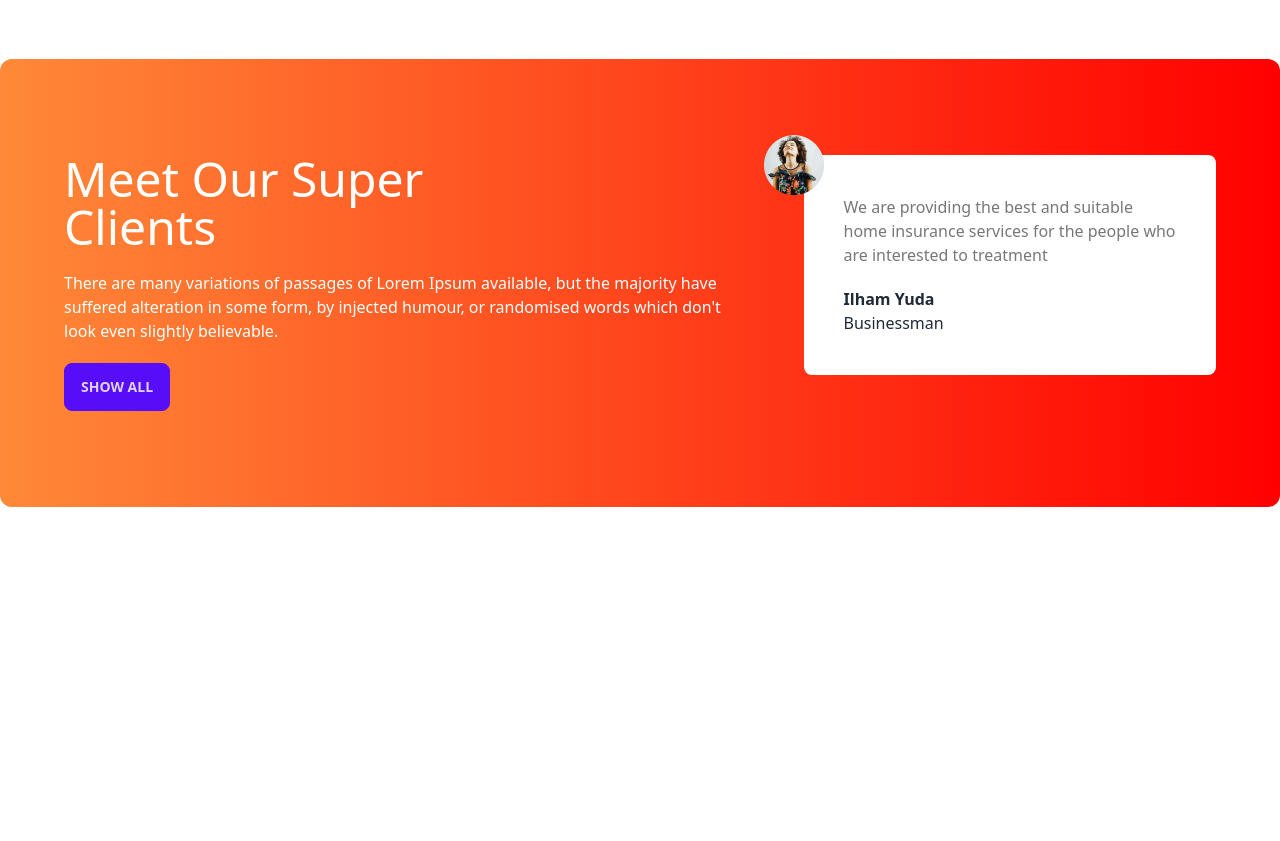
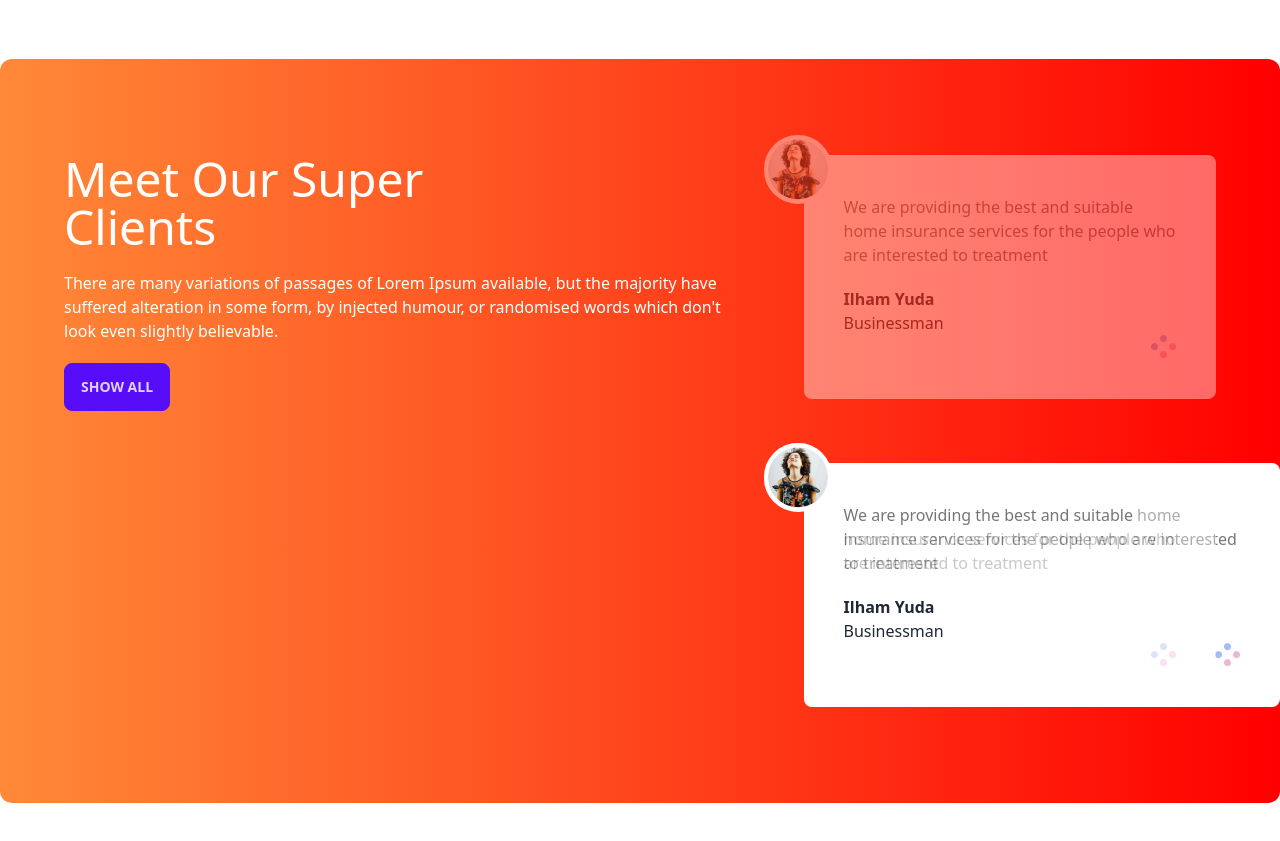
Before and after one commit to mdemon111/tea-house-websit, a plain HTML site: page index.html in a window 1280 px wide. Shown: the part 1740-2581 px from the top of the page. Before the commit the page ends 2343 px from the top, so only its background shows below. Drawn offline with nearby package versions, Linux system fonts and the light colour scheme.

Commit message:
added super clinet section and other section

```diff
--- a/index.html
+++ b/index.html
@@ -146,13 +146,37 @@
                 <p class="text-white">There are many variations of passages of Lorem Ipsum available, but the majority have suffered alteration in some form, by injected humour, or randomised words which don't look even slightly believable. </p>
                 <button class="btn btn-primary">Show All</button>
             </div>
+            <!-- review container -->
             <div>
                 <!-- review -->
-                <div class="relative p-10 rounded-lg bg-white">
-                    <img class="absolute -left-10 -top-5" src="./images/client.png" alt="">
+                <div class="relative mb-16 opacity-40 p-10 rounded-lg bg-white">
+                    <img class="absolute -left-10 -top-5 border-4 border-white rounded-full bg-white" src="./images/client.png" alt="">
                     <p class="text-[#777]">We are providing the best and suitable home insurance services for the people who are interested to treatment</p>
                     <h4 class="font-bold mt-5">Ilham Yuda</h4>
                     <p>Businessman</p>
+                   <div class="flex justify-end">
+                    <img src="images/circles.png" alt="">
+                   </div>
+                </div>
+                <!-- current review -->
+                <div class="absolute p-10 rounded-lg bg-white">
+                    <img class="absolute -left-10 -top-5 border-4 border-white rounded-full bg-white" src="./images/client.png" alt="">
+                    <p class="text-[#777]">We are providing the best and suitable home insurance services for the people who are interested to treatment</p>
+                    <h4 class="font-bold mt-5">Ilham Yuda</h4>
+                    <p>Businessman</p>
+                   <div class="flex justify-end">
+                    <img src="images/circles.png" alt="">
+                   </div>
+                </div>
+                <!-- previous review -->
+                <div class="relative opacity-40 p-10 rounded-lg bg-white">
+                    <img class="absolute -left-10 -top-5 border-4 border-white rounded-full bg-white" src="./images/client.png" alt="">
+                    <p class="text-[#777]">We are providing the best and suitable home insurance services for the people who are interested to treatment</p>
+                    <h4 class="font-bold mt-5">Ilham Yuda</h4>
+                    <p>Businessman</p>
+                   <div class="flex justify-end">
+                    <img src="images/circles.png" alt="">
+                   </div>
                 </div>
             </div>
         </section>
```
